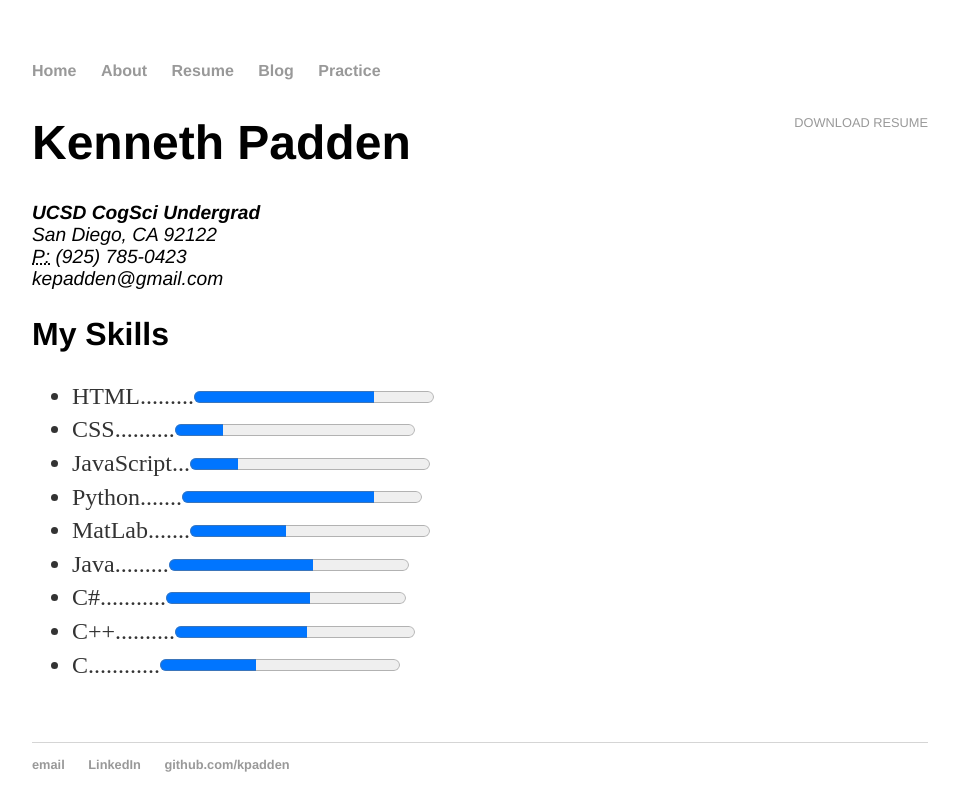
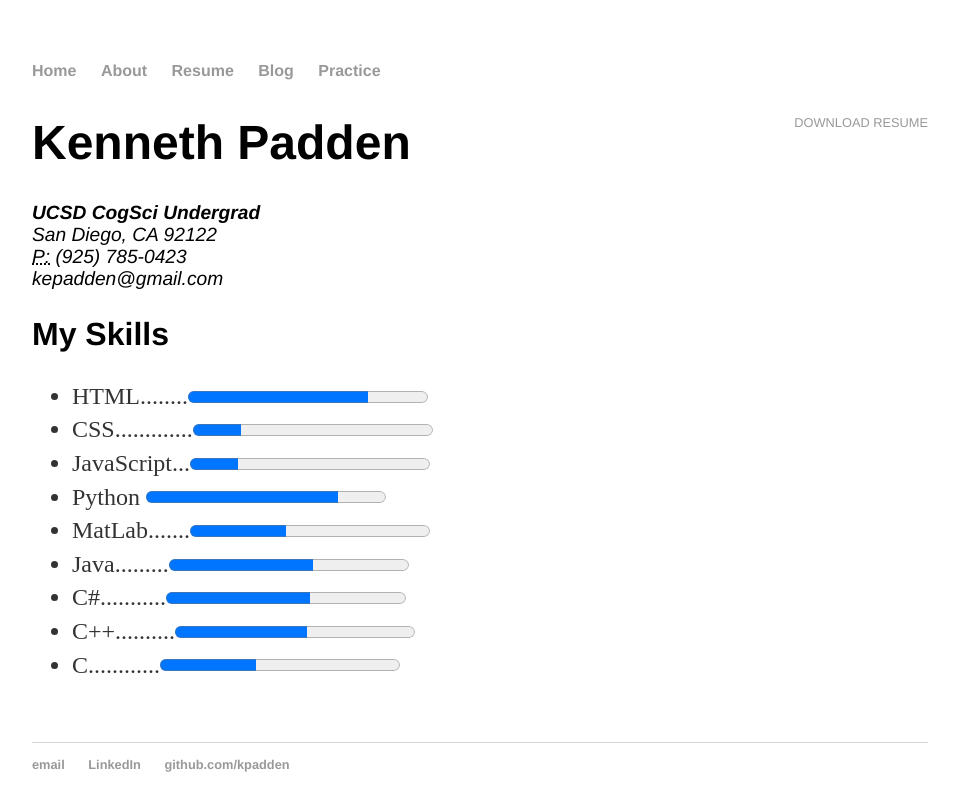
Before and after one commit to kpadden/kpadden.github.io, a Jekyll site: the page built from cv/index.html, in a window 1280 px wide. Shown: the top 811 px of the page, without its empty margins (160-1119 px from the left). Built offline with Jekyll 4.4.1, drawn with Linux system fonts in a browser that asks for light colours.

```diff
--- a/cv/index.html
+++ b/cv/index.html
@@ -15,10 +15,10 @@ title: Resume
     <h2><span>My Skills</span></h2>
 
     <ul>
-        <li>HTML.........<progress min="0" max="100" value="75"></progress></li>
-        <li>CSS..........<progress min="0" max="100" value="20"></progress></li>
+        <li>HTML........<progress min="0" max="100" value="75"></progress></li>
+        <li>CSS.............<progress min="0" max="100" value="20"></progress></li>
         <li>JavaScript...<progress min="0" max="100" value="20"></progress></li>
-        <li>Python.......<progress min="0" max="100" value="80"></progress></li>
+        <li>Python       <progress min="0" max="100" value="80"></progress></li>
         <li>MatLab.......<progress min="0" max="100" value="40"></progress></li>
         <li>Java.........<progress min="0" max="100" value="60"></progress></li>
         <li>C#...........<progress min="0" max="100" value="60"></progress></li>
```
